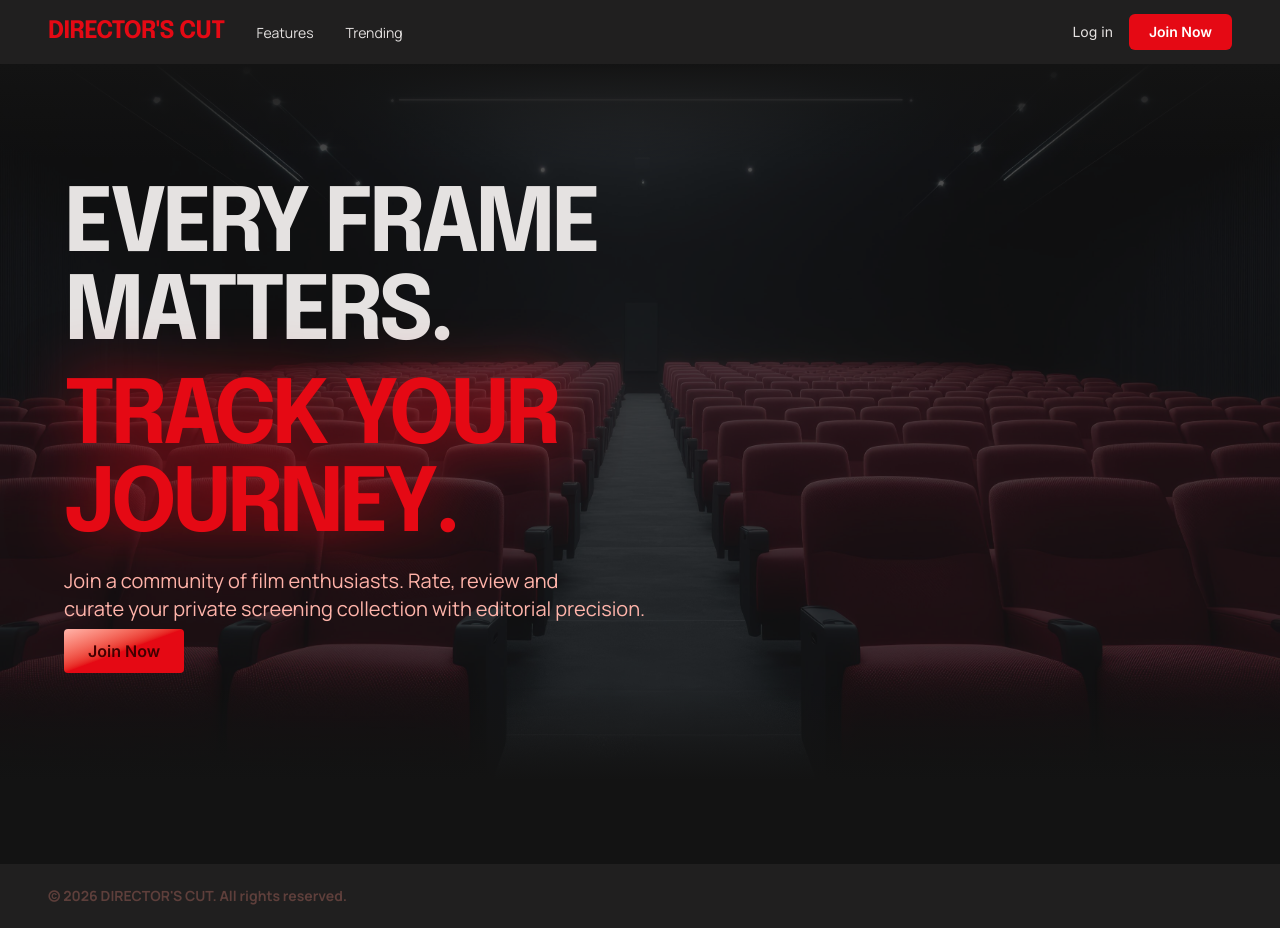
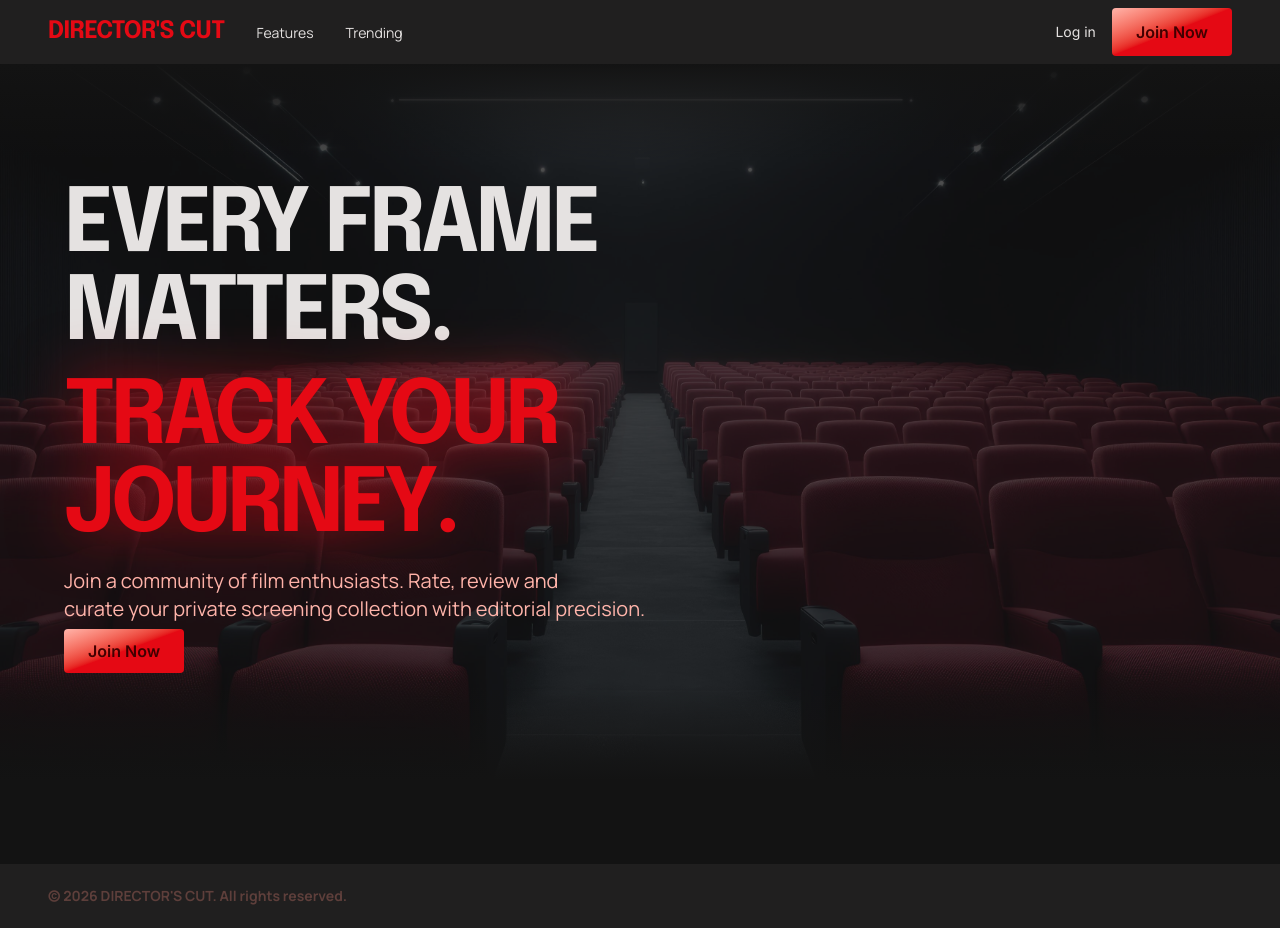
Before and after one commit to futuristaz/directors-cut, a Vue app in the folder client/: page / in a window 1280 px wide. Built offline with nearby package versions, Linux system fonts and the light colour scheme.

Commit message:
feat: enhance HighlightCta component with hover effects and integrate into Navbar and NotFoundView

```diff
--- a/client/src/components/shared/HighlightCta.vue
+++ b/client/src/components/shared/HighlightCta.vue
@@ -11,11 +11,11 @@ defineProps({
 
 <template>
     <a v-if="href" :href="href"
-        class="cursor-pointer font-label font-bold text-on-primary bg-linear-to-tl from-primary-container from-50% to-primary px-6 py-3 text-center rounded-sm">
+        class="cursor-pointer font-label font-bold text-on-primary bg-linear-to-tl from-primary-container from-50% to-primary px-6 py-3 text-center rounded-sm hover:opacity-90 transition-opacity">
         {{ text }}
     </a>
     <button v-else
-        class="cursor-pointer font-label font-bold text-on-primary bg-linear-to-tl from-primary-container from-50% to-primary px-6 py-3 text-center rounded-sm"
+        class="cursor-pointer font-label font-bold text-on-primary bg-linear-to-tl from-primary-container from-50% to-primary px-6 py-3 text-center rounded-sm hover:opacity-90 transition-opacity"
         @click="$emit('submit')">
         {{ text }}
     </button>
--- a/client/src/components/shared/Navbar.vue
+++ b/client/src/components/shared/Navbar.vue
@@ -1,4 +1,6 @@
 <script setup>
+import HighlightCta from './HighlightCta.vue';
+
 </script>
 
 <template>
@@ -17,13 +19,9 @@
 
         <!-- RIGHT: Auth Buttons -->
         <div class="flex items-center gap-4">
-          <a href="#" class="text-on-surface font-label text-sm hover:text-primary transition-colors">Log in</a>
-          <a href="/signup"
-            class="bg-primary-container text-white font-label text-sm font-semibold px-5 py-2 rounded-md hover:opacity-90 transition-opacity">
-            Join Now
-          </a>
+          <a href="/login" class="text-on-surface font-label text-sm hover:text-primary transition-colors">Log in</a>
+          <HighlightCta href="/signup" text="Join Now"/>
         </div>
-
       </div>
     </div>
   </nav>
--- a/client/src/views/NotFoundView.vue
+++ b/client/src/views/NotFoundView.vue
@@ -26,7 +26,7 @@ import HighlightCta from '@/components/shared/HighlightCta.vue';
                     The page you are looking for has been removed from the final edit or never existed in the script.
                 </p>
                 <div class="flex flex-col sm:flex-row items-center justify-center gap-4 pt-6">
-                    <HighlightCta text="Back to Home"/>
+                    <HighlightCta href="/" text="Back to Home"/>
                 </div>
             </div>
         </div>
```
